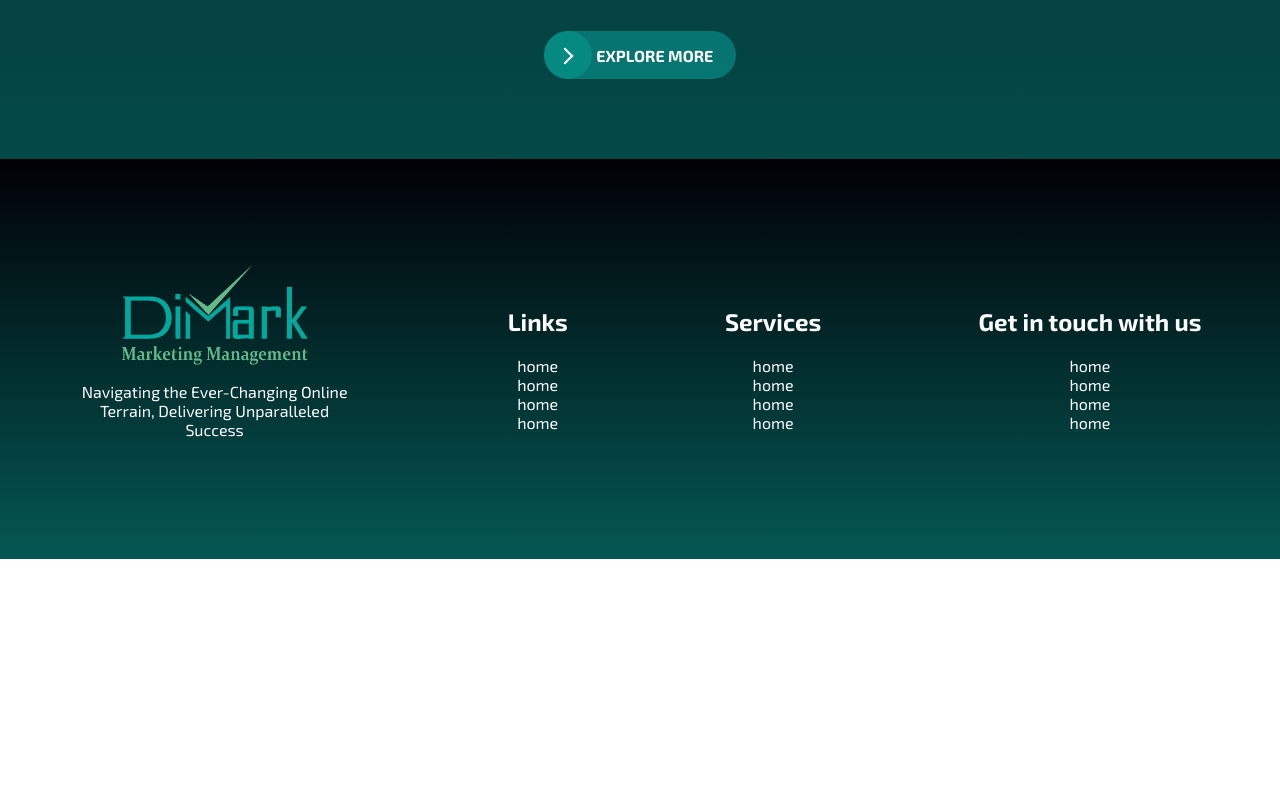
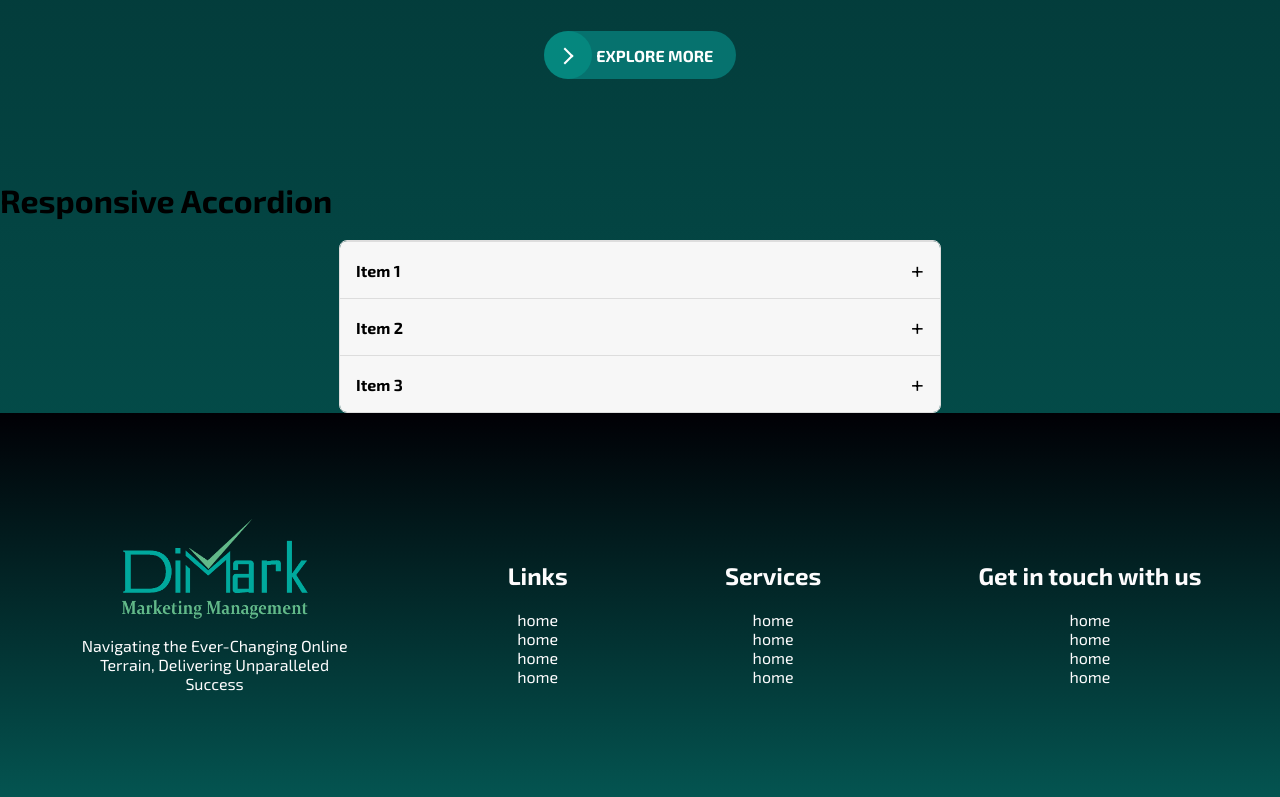
Before and after one commit to abhicplash/Dimark, a React (Create React App) app: page / in a window 1280 px wide. Shown: the part 1795-2592 px from the top of the page. Before the commit the page ends 2354 px from the top, so only its background shows below. Built offline with nearby package versions, Linux system fonts and the light colour scheme.

Commit message:
accordial started

```diff
--- /dev/null
+++ b/src/components/Layout/Accordion .jsx
@@ -0,0 +1,33 @@
+import React, { useState } from "react";
+import "./Accordion.css";
+
+const Accordion = ({ items }) => {
+  const [activeIndex, setActiveIndex] = useState(null);
+
+  const handleToggle = (index) => {
+    setActiveIndex(activeIndex === index ? null : index);
+  };
+
+  return (
+    <div className="accordion">
+      {items.map((item, index) => (
+        <div key={index} className="accordion-item">
+          <div
+            className="accordion-header"
+            onClick={() => handleToggle(index)}
+          >
+            <h3>{item.title}</h3>
+            <span>{activeIndex === index ? "-" : "+"}</span>
+          </div>
+          {activeIndex === index && (
+            <div className="accordion-content">
+              <p>{item.content}</p>
+            </div>
+          )}
+        </div>
+      ))}
+    </div>
+  );
+};
+
+export default Accordion;
--- /dev/null
+++ b/src/components/Layout/Accordion.css
@@ -0,0 +1,51 @@
+.accordion {
+    width: 100%;
+    max-width: 600px;
+    margin: 0 auto;
+    border-radius: 8px;
+    overflow: hidden;
+    border: 1px solid #ddd;
+  }
+
+  .accordion-item {
+    border-top: 1px solid #ddd;
+  }
+
+  .accordion-header {
+    display: flex;
+    justify-content: space-between;
+    align-items: center;
+    padding: 1rem;
+    cursor: pointer;
+    background-color: #f7f7f7;
+    transition: background-color 0.3s;
+  }
+
+  .accordion-header:hover {
+    background-color: #e2e2e2;
+  }
+
+  .accordion-content {
+    padding: 1rem;
+    background-color: #fff;
+  }
+
+  .accordion-header h3 {
+    font-size: 1rem;
+    margin: 0;
+  }
+
+  .accordion-header span {
+    font-size: 1.5rem;
+    line-height: 1;
+  }
+
+  @media (max-width: 768px) {
+    .accordion-header h3 {
+      font-size: 0.9rem;
+    }
+
+    .accordion-content {
+      font-size: 0.9rem;
+    }
+  }
--- /dev/null
+++ b/src/components/Layout/HomeAccordion.jsx
@@ -0,0 +1,18 @@
+import React from "react";
+import Accordion from "./Accordion ";
+
+const HomeAccordion = () => {
+  const accordionItems = [
+    { title: "Item 1", content: "Content for item 1" },
+    { title: "Item 2", content: "Content for item 2" },
+    { title: "Item 3", content: "Content for item 3" }
+  ];
+  return (
+    <div>
+      <h1>Responsive Accordion</h1>
+      <Accordion items={accordionItems} />
+    </div>
+  );
+};
+
+export default HomeAccordion;
--- a/src/components/Pages/Home.jsx
+++ b/src/components/Pages/Home.jsx
@@ -3,6 +3,7 @@ import Layout from "../Layout/Layout";
 import HomeBanner from "../Layout/HomeBanner";
 import HomeAbout from "../Layout/HomeAbout";
 import HomeServices from "../Layout/HomeServices";
+import HomeAccordion from "../Layout/HomeAccordion";
 
 const Home = () => {
   return (
@@ -10,6 +11,7 @@ const Home = () => {
       <HomeBanner />
       <HomeAbout/>
       <HomeServices/>
+      <HomeAccordion/>
     </Layout>
   );
 };
```
